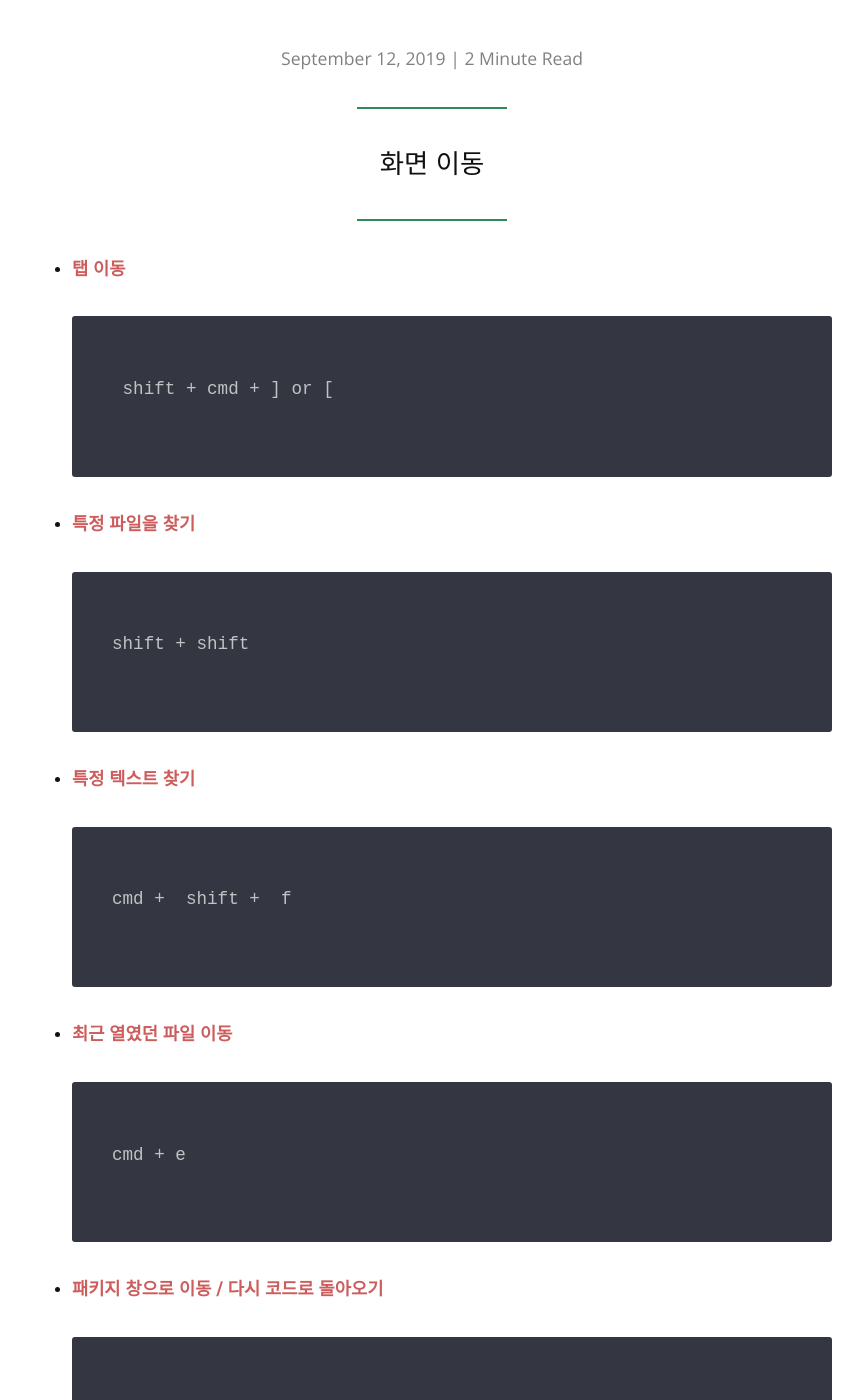
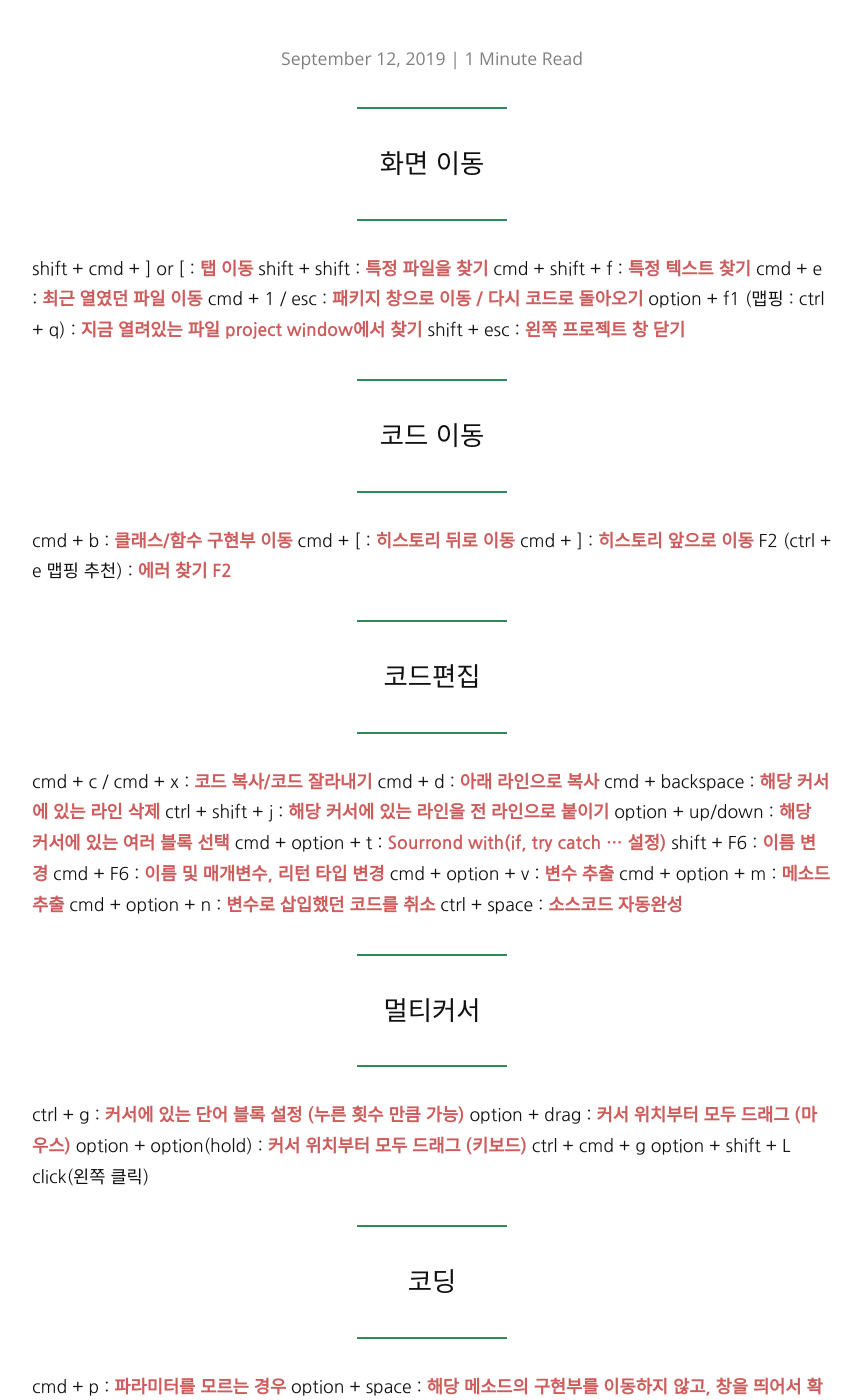
Before and after one commit to hyojaekim/hyojaekim.github.io, a Jekyll site: the page built from _posts/2019-09-12-intellij-key.md, in a window 1280 px wide and 1400 px high, scrolled down 398 px. Shown: the whole window, without its empty margins (208-1071 px from the left). Built offline with Jekyll 4.4.1, drawn with Linux system fonts in a browser that asks for light colours; nearby versions of some CDN libraries; some of the changed text lies outside the part shown.

Commit message:
feat: intellij-key

````diff
--- a/_posts/2019-09-12-intellij-key.md
+++ b/_posts/2019-09-12-intellij-key.md
@@ -8,189 +8,46 @@ categories: etc
 
 <blockquote>화면 이동</blockquote>
 
-- **탭 이동**
-
-  ```
-   shift + cmd + ] or [
-  ```
-
-- **특정 파일을 찾기**
-
-  ```
-  shift + shift
-  ```
-
-- **특정 텍스트 찾기**
-
-  ```
-  cmd +  shift +  f
-  ```
-
-- **최근 열였던 파일 이동**
-
-  ```
-  cmd + e
-  ```
-
-- **패키지 창으로 이동 / 다시 코드로 돌아오기**
-
-  ```
-  cmd + 1 / esc
-  ```
-
-- **지금 열려있는 파일 project window에서 찾기**
-
-  ```
-  option + f1 (맵핑 : ctrl + q)
-  ```
-
-- **왼쪽 프로젝트 창 닫기**
-
-  ```
-  shift + esc
-  ```
-
+shift + cmd + ] or [ : **탭 이동**
+shift + shift : **특정 파일을 찾기**
+cmd +  shift +  f : **특정 텍스트 찾기**
+cmd + e : **최근 열였던 파일 이동**
+cmd + 1 / esc : **패키지 창으로 이동 / 다시 코드로 돌아오기**
+option + f1 (맵핑 : ctrl + q) : **지금 열려있는 파일 project window에서 찾기**
+shift + esc : **왼쪽 프로젝트 창 닫기**
 
 <blockquote>코드 이동</blockquote>
 
-- **클래스/함수 구현부 이동**
-
-  ```
-  cmd + b
-  ```
-
-- **히스토리 뒤로 이동**
-
-  ```
-  cmd + [
-  ```
-
-- **히스토리 앞으로 이동**
-
-  ```
-  cmd + ]
-  ```
-
-- **에러 찾기 F2**
-
-  ```
-  F2 (ctrl + e 맵핑 추천)
-  ```
+cmd + b : **클래스/함수 구현부 이동**
+cmd + [ : **히스토리 뒤로 이동**
+cmd + ] : **히스토리 앞으로 이동**
+F2 (ctrl + e 맵핑 추천) : **에러 찾기 F2**
 
 <blockquote>코드편집</blockquote>
 
-- **코드 복사/코드 잘라내기**
-
-  ```
-  cmd + c / cmd + x
-  ```
-
-- **아래 라인으로 복사**
-
-  ```
-  cmd + d
-  ```
-
-- **해당 커서에 있는 라인 삭제**
-
-  ```
-  cmd + backspace
-  ```
-
-- **해당 커서에 있는 라인을 전 라인으로 붙이기**
-
-  ```
-  ctrl + shift + j
-  ```
-
-- **해당 커서에 있는 여러 블록 선택**
-
-  ```
-  option + up/down
-  ```
-
-- **Sourrond with(if, try catch ... 설정)**
-
-  ```
-  cmd + option + t
-  ```
-
-- **이름 변경**
-
-  ```
-  shift + F6
-  ```
-
-- **이름 및 매개변수, 리턴 타입 변경**
-
-  ```
-  cmd + F6
-  ```
-
-- **변수 추출**
-
-  ```
-  cmd + option + v
-  ```
-
-- **메소드 추출**
-
-  ```
-  cmd + option + m
-  ```
-
-- **변수로 삽입했던 코드를 취소**
-
-  ```
-  cmd + option + n
-  ```
-
-- **소스코드 자동완성**
-
-  ```
-  ctrl + space
-  ```
-
+cmd + c / cmd + x : **코드 복사/코드 잘라내기**
+cmd + d : **아래 라인으로 복사**
+cmd + backspace : **해당 커서에 있는 라인 삭제**
+ctrl + shift + j : **해당 커서에 있는 라인을 전 라인으로 붙이기**
+option + up/down : **해당 커서에 있는 여러 블록 선택**
+cmd + option + t : **Sourrond with(if, try catch ... 설정)**
+shift + F6 : **이름 변경**
+cmd + F6 : **이름 및 매개변수, 리턴 타입 변경**
+cmd + option + v : **변수 추출**
+cmd + option + m : **메소드 추출**
+cmd + option + n : **변수로 삽입했던 코드를 취소**
+ctrl + space : **소스코드 자동완성**
 
 <blockquote>멀티커서</blockquote>
 
-- **커서에 있는 단어 블록 설정 (누른 횟수 만큼 가능)**
-
-  ```
-  ctrl + g
-  ```
-
-- **커서 위치부터 모두 드래그 (마우스)**
-
-  ```
-  option + drag
-  ```
-
-- **커서 위치부터 모두 드래그 (키보드)**
-
-  ```
-  option + option(hold)
-  ```
-
-- ctrl + cmd + g option + shift + L click(왼쪽 클릭)
+ctrl + g : **커서에 있는 단어 블록 설정 (누른 횟수 만큼 가능)**
+option + drag : **커서 위치부터 모두 드래그 (마우스)**
+option + option(hold) : **커서 위치부터 모두 드래그 (키보드)**
+ctrl + cmd + g option + shift + L click(왼쪽 클릭)
 
 
 <blockquote>코딩</blockquote>
 
-- **파라미터를 모르는 경우**
-
-  ```
-  cmd + p
-  ```
-
-- **해당 메소드의 구현부를 이동하지 않고, 창을 띄어서 확인**
-
-  ```
-  option + space
-  ```
-
-- **프로젝트 실행**
-
-  ```
-  ctrl + d
-  ```
+cmd + p : **파라미터를 모르는 경우**
+option + space : **해당 메소드의 구현부를 이동하지 않고, 창을 띄어서 확인**
+ctrl + d : **프로젝트 실행**
````
